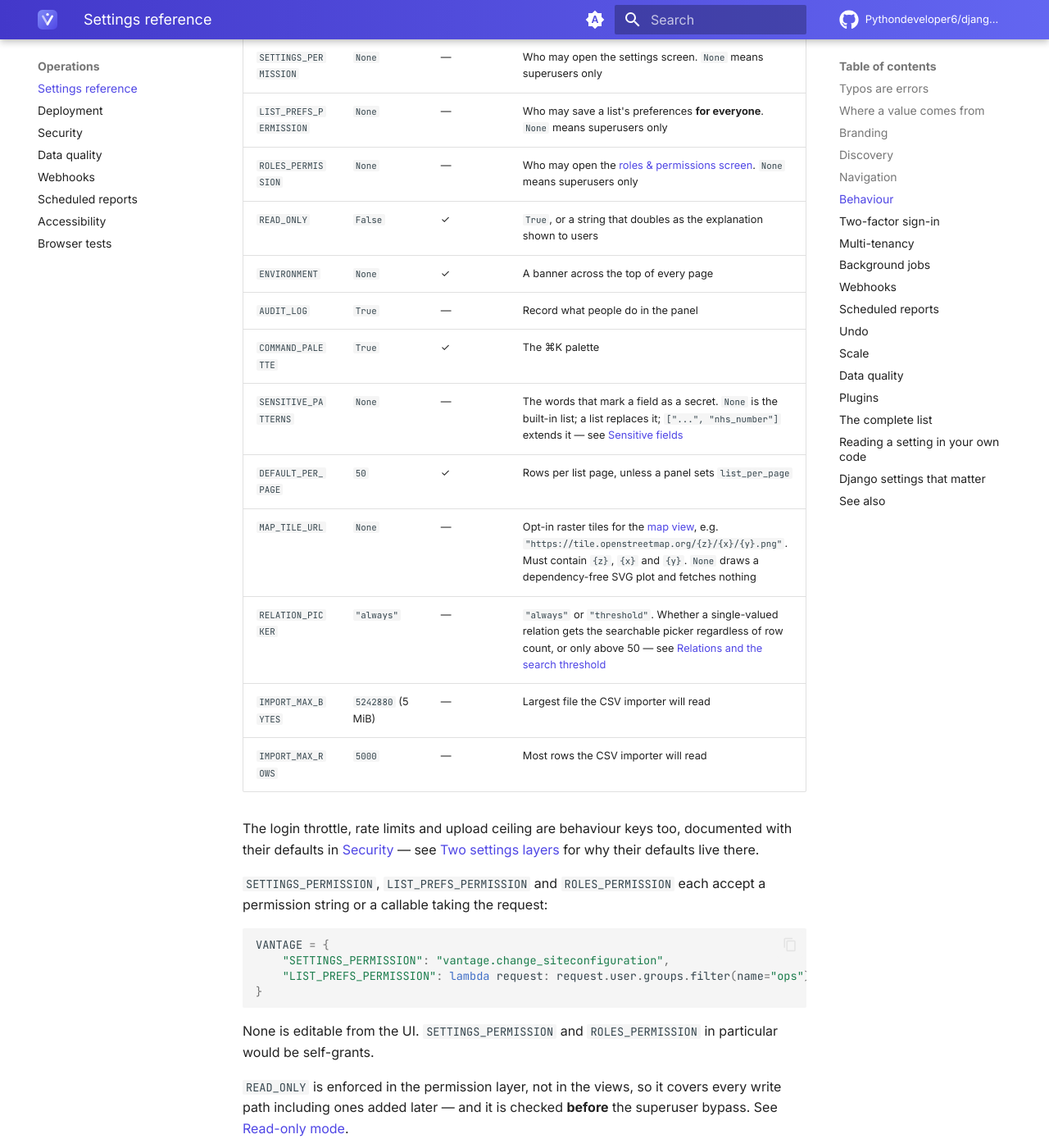
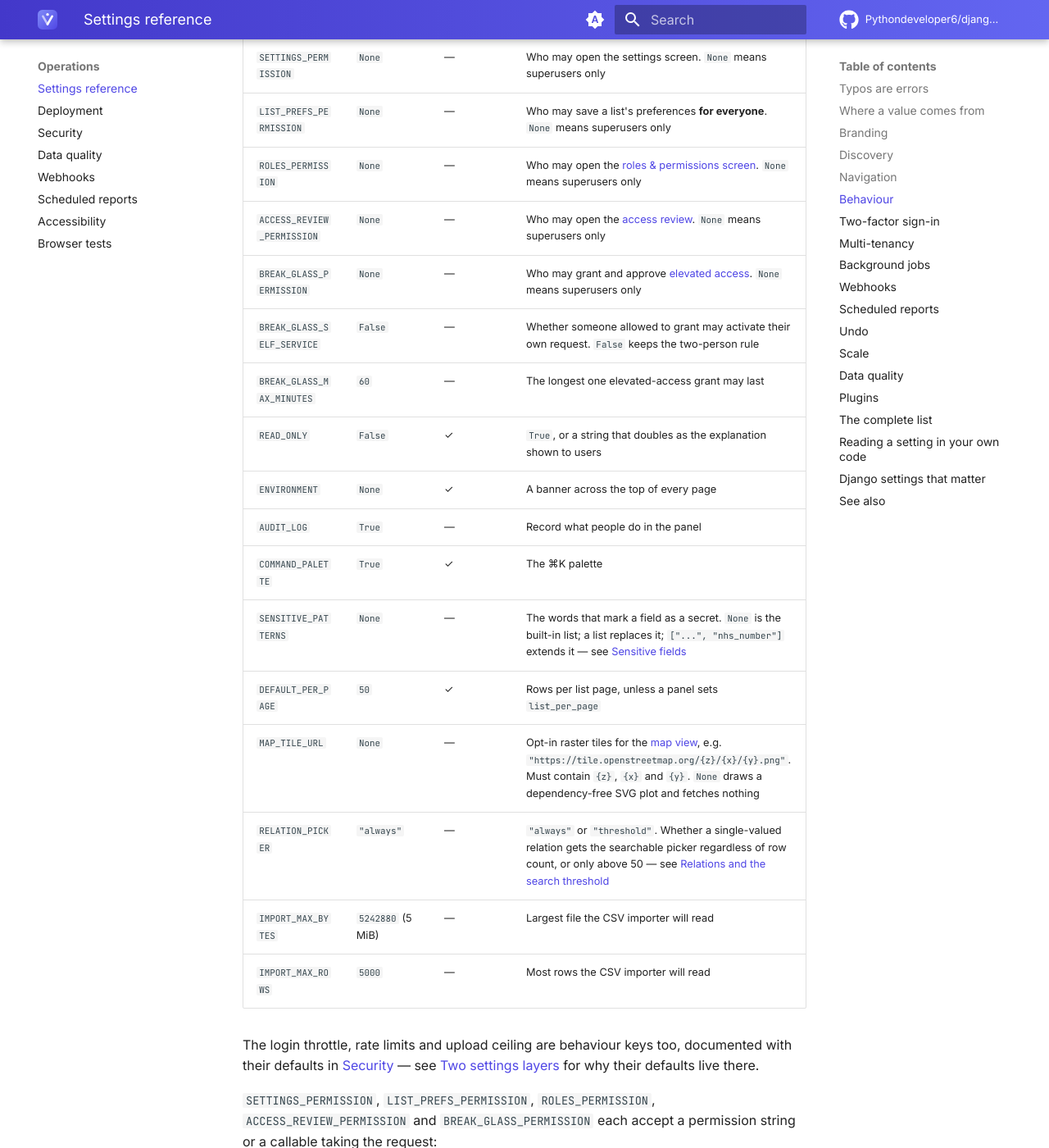
Before and after one commit to Pythondeveloper6/django-vantage, an MkDocs documentation site: the page built from docs/settings.md, in a window 1280 px wide and 1400 px high, scrolled down 4713 px. Shown: the whole window at 82% size. Built offline with MkDocs 1.6.1 and Material for MkDocs 9.7.7, drawn with Linux system fonts in a browser that asks for light colours; comment, search, counter and statistics services are not loaded; some of the changed text lies outside the part shown.

Commit message:
docs: access review and elevated access

````diff
--- a/docs/settings.md
+++ b/docs/settings.md
@@ -176,6 +176,10 @@ strictness, so an item that cannot be shown is omitted.
 | `SETTINGS_PERMISSION` | `None` | — | Who may open the settings screen. `None` means superusers only |
 | `LIST_PREFS_PERMISSION` | `None` | — | Who may save a list's preferences **for everyone**. `None` means superusers only |
 | `ROLES_PERMISSION` | `None` | — | Who may open the [roles & permissions screen](roles.md). `None` means superusers only |
+| `ACCESS_REVIEW_PERMISSION` | `None` | — | Who may open the [access review](access-review.md). `None` means superusers only |
+| `BREAK_GLASS_PERMISSION` | `None` | — | Who may grant and approve [elevated access](access-review.md#elevated-access-break-glass). `None` means superusers only |
+| `BREAK_GLASS_SELF_SERVICE` | `False` | — | Whether someone allowed to grant may activate their own request. `False` keeps the two-person rule |
+| `BREAK_GLASS_MAX_MINUTES` | `60` | — | The longest one elevated-access grant may last |
 | `READ_ONLY` | `False` | ✓ | `True`, or a string that doubles as the explanation shown to users |
 | `ENVIRONMENT` | `None` | ✓ | A banner across the top of every page |
 | `AUDIT_LOG` | `True` | — | Record what people do in the panel |
@@ -192,8 +196,9 @@ with their defaults in [Security](security.md#installing-the-middleware) — see
 [Two settings layers](security.md#two-settings-layers) for why their defaults live
 there.
 
-`SETTINGS_PERMISSION`, `LIST_PREFS_PERMISSION` and `ROLES_PERMISSION` each accept a permission string or a
-callable taking the request:
+`SETTINGS_PERMISSION`, `LIST_PREFS_PERMISSION`, `ROLES_PERMISSION`,
+`ACCESS_REVIEW_PERMISSION` and `BREAK_GLASS_PERMISSION` each accept a permission string
+or a callable taking the request:
 
 ```python
 VANTAGE = {
@@ -202,8 +207,8 @@ VANTAGE = {
 }
 ```
 
-None is editable from the UI. `SETTINGS_PERMISSION` and `ROLES_PERMISSION` in
-particular would be self-grants.
+None is editable from the UI. `SETTINGS_PERMISSION`, `ROLES_PERMISSION` and
+`BREAK_GLASS_PERMISSION` in particular would be self-grants.
 
 `READ_ONLY` is enforced in the permission layer, not in the views, so it covers every
 write path including ones added later — and it is checked **before** the superuser
--- a/mkdocs.yml
+++ b/mkdocs.yml
@@ -124,6 +124,7 @@ nav:
       - Permissions: permissions.md
       - Roles: roles.md
       - Field permissions: field-permissions.md
+      - Access review and elevated access: access-review.md
       - Two-factor sign-in: two-factor.md
       - Sensitive fields: sensitive-fields.md
       - The JSON API: api.md
````
Also changed, not shown: CHANGELOG.md (+15 -0 lines), docs/access-review.md (added, +147 -0 lines), docs/roles.md (+6 -0 lines).
